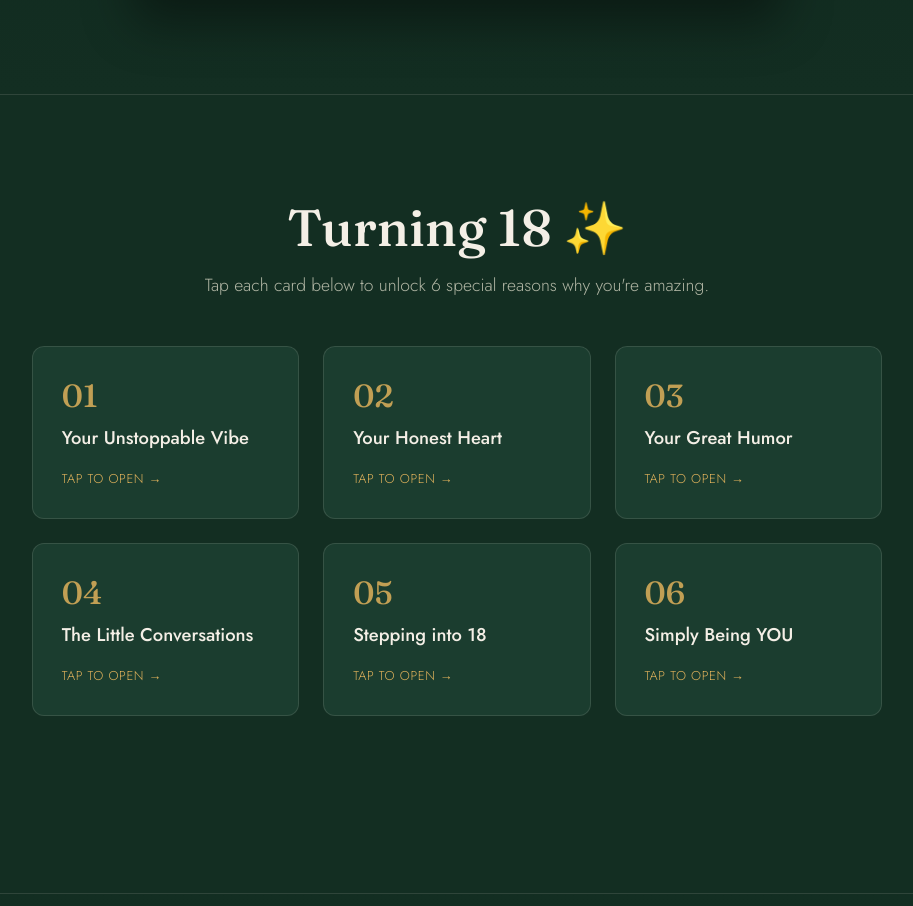
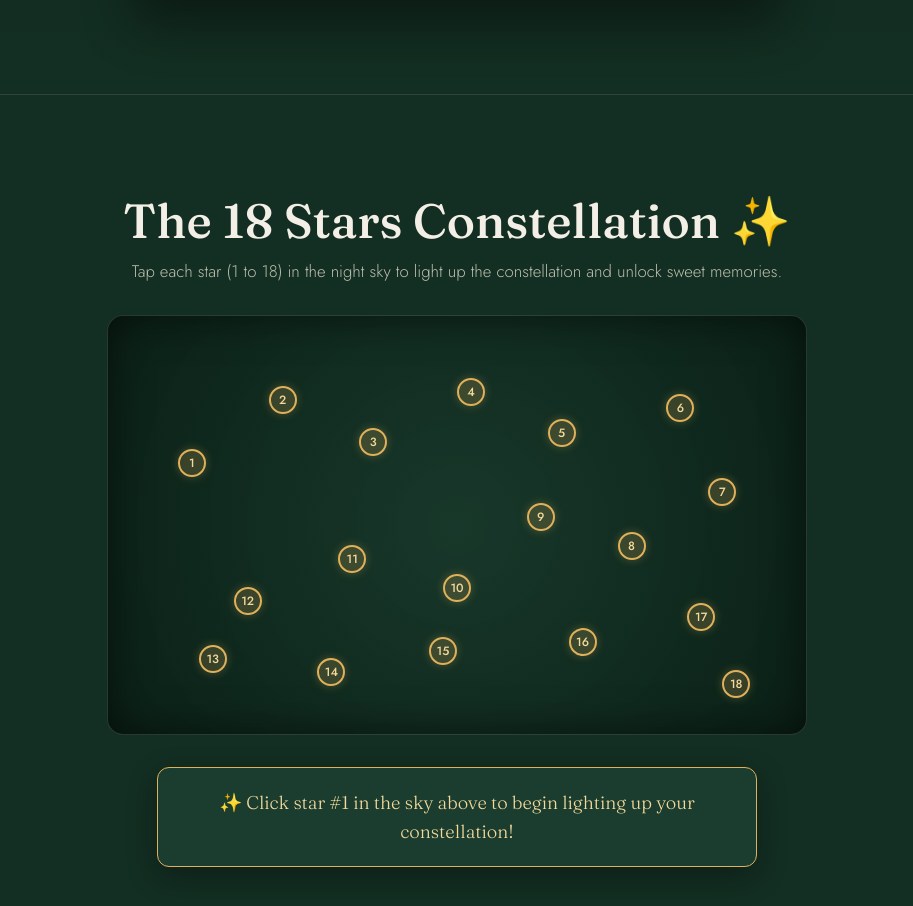
Before and after one commit to BavlyEmad/marvel-game, a plain HTML site: page index.html in a window 1280 px wide. Shown: the part 1918-2824 px from the top of the page, without its empty margins (183-1096 px from the left). Drawn offline with Linux system fonts and the light colour scheme.

Commit message:
Update index.html

```diff
--- a/index.html
+++ b/index.html
@@ -37,7 +37,7 @@
   }
   .serif{font-family:'Fraunces', serif;}
 
-  /* ---------- Ambient sparks (golden green sparkle) ---------- */
+  /* ---------- Ambient sparks ---------- */
   .spark{
     position:fixed; bottom:-10px; border-radius:50%;
     background:var(--gold); opacity:0.45; pointer-events:none; z-index:1;
@@ -129,98 +129,106 @@
   }
   .reveal.in{ opacity:1; transform:translateY(0); }
 
-  /* ---------- Fun Game: 18th Birthday Milestone Cards ---------- */
+  /* ---------- Game #1: 18 Stars Constellation ---------- */
   #game{
     background:var(--forest-mid);
     border-top:1px solid var(--line);
     border-bottom:1px solid var(--line);
+    padding: 6rem 1rem;
   }
-  .game-container{
-    max-width:850px;
+  .constellation-container{
+    max-width:800px;
     width:100%;
     margin:0 auto;
+    display:flex;
+    flex-direction:column;
+    align-items:center;
   }
   .game-header{
-    margin-bottom:3rem;
+    margin-bottom:2rem;
+    text-align:center;
   }
   .game-header h2{
-    font-size:clamp(2rem, 5vw, 3.2rem);
+    font-size:clamp(2rem, 5vw, 3rem);
     font-weight:500;
-    margin-bottom:0.8rem;
+    margin-bottom:0.6rem;
   }
   .game-header p{
-    color:rgba(244,239,220,0.7);
-    font-size:1.1rem;
+    color:rgba(244,239,220,0.75);
+    font-size:1.05rem;
   }
-  .cards-grid{
-    display:grid;
-    grid-template-columns: repeat(auto-fit, minmax(240px, 1fr));
-    gap:1.5rem;
-    text-align:left;
+  .sky-box{
+    position:relative;
+    width:100%;
+    max-width:700px;
+    height:420px;
+    background: radial-gradient(circle at 50% 50%, rgba(27,61,47,0.7) 0%, rgba(10,31,22,0.95) 100%);
+    border: 1px solid var(--line);
+    border-radius: 16px;
+    box-shadow: inset 0 0 40px rgba(0,0,0,0.5);
+    overflow: hidden;
+    margin-bottom: 2rem;
   }
-  .milestone-card{
+  @media(max-width:600px){
+    .sky-box{ height:360px; }
+  }
+  /* SVG Layer for connecting lines */
+  .constellation-svg{
+    position: absolute;
+    inset: 0;
+    width: 100%;
+    height: 100%;
+    pointer-events: none;
+  }
+  .star-node{
+    position: absolute;
+    width: 28px;
+    height: 28px;
+    transform: translate(-50%, -50%);
+    background: rgba(223, 177, 91, 0.2);
+    border: 2px solid var(--gold);
+    border-radius: 50%;
+    cursor: pointer;
+    display: flex;
+    align-items: center;
+    justify-content: center;
+    font-size: 0.75rem;
+    font-weight: 500;
+    color: var(--gold-light);
+    transition: all 0.3s ease;
+    z-index: 5;
+    box-shadow: 0 0 10px rgba(223, 177, 91, 0.3);
+  }
+  .star-node:hover{
+    transform: translate(-50%, -50%) scale(1.2);
+    background: var(--gold);
+    color: var(--forest-dark);
+  }
+  .star-node.lit{
+    background: var(--gold);
+    color: var(--forest-dark);
+    box-shadow: 0 0 18px var(--gold);
+    border-color: #fff;
+  }
+  .star-msg-box{
     background: var(--forest-card);
-    border: 1px solid var(--line);
+    border: 1px solid var(--gold);
+    padding: 1.2rem 1.8rem;
     border-radius: 12px;
-    padding: 1.8rem;
-    cursor: pointer;
-    transition: all 0.3s cubic-bezier(0.25, 0.8, 0.25, 1);
-    position: relative;
-    overflow: hidden;
+    min-height: 90px;
+    display: flex;
+    align-items: center;
+    justify-content: center;
+    text-align: center;
+    max-width: 600px;
+    width: 100%;
+    box-shadow: 0 10px 30px rgba(0,0,0,0.3);
   }
-  .milestone-card:hover{
-    transform: translateY(-4px);
-    border-color: rgba(223, 177, 91, 0.4);
-    background: rgba(35, 78, 60, 0.7);
-  }
-  .milestone-card .num{
+  .star-msg-box p{
     font-family:'Fraunces', serif;
-    font-size:2rem;
-    color:var(--gold);
-    margin-bottom:0.6rem;
-    font-weight:500;
-    opacity:0.85;
-  }
-  .milestone-card h3{
     font-size:1.15rem;
-    color:var(--cream);
-    margin-bottom:0.6rem;
-    font-weight:500;
-  }
-  .milestone-card p{
-    font-size:0.95rem;
-    color:rgba(244,239,230,0.7);
+    color:var(--gold-light);
     line-height:1.6;
-    display:none;
-  }
-  .milestone-card.revealed p{
-    display:block;
-    animation: fadeIn 0.4s ease-out forwards;
-  }
-  .milestone-card.revealed .tap-hint{
-    display:none;
-  }
-  .tap-hint{
-    font-size:0.8rem;
-    color:var(--gold);
-    letter-spacing:0.05em;
-    text-transform:uppercase;
-    margin-top:0.5rem;
-    display:inline-block;
-  }
-  @keyframes fadeIn{ from{opacity:0; transform:translateY(6px);} to{opacity:1; transform:translateY(0);} }
-
-  .game-completion-msg{
-    margin-top:3rem;
-    font-family:'Fraunces', serif;
-    font-style:italic;
-    font-size:1.4rem;
-    color:var(--gold-light);
-    opacity:0;
-    transition: opacity 0.6s ease;
-  }
-  .game-completion-msg.show{
-    opacity:1;
   }
 
   /* ---------- Closing ---------- */
@@ -275,13 +283,17 @@
 </section>
 
 <section id="game">
-  <div class="game-container reveal">
+  <div class="constellation-container reveal">
     <div class="game-header">
-      <h2 class="serif">Turning 18 ✨</h2>
-      <p>Tap each card below to unlock 6 special reasons why you're amazing.</p>
+      <h2 class="serif">The 18 Stars Constellation ✨</h2>
+      <p>Tap each star (1 to 18) in the night sky to light up the constellation and unlock sweet memories.</p>
     </div>
-    <div class="cards-grid" id="cardsGrid"></div>
-    <div class="game-completion-msg serif" id="completionMsg">All unlocked! Here's to your incredible 18th year ahead. 🥂</div>
+    <div class="sky-box" id="skyBox">
+      <svg class="constellation-svg" id="constellationSvg"></svg>
+    </div>
+    <div class="star-msg-box" id="starMsgBox">
+      <p id="starMsgText">✨ Click star #1 in the sky above to begin lighting up your constellation!</p>
+    </div>
   </div>
 </section>
 
@@ -313,40 +325,83 @@ const io = new IntersectionObserver((entries)=>{
 },{threshold:0.2});
 revealEls.forEach(el=>io.observe(el));
 
-// 18th Birthday Interactive Cards Game
-const reasons = [
-  { title: "Your Unstoppable Vibe", desc: "That unmistakable energy you bring that instantly makes conversations effortless and fun." },
-  { title: "Your Honest Heart", desc: "You care genuinely, listen deeply, and are truly one of the most special souls around." },
-  { title: "Your Great Humor", desc: "Your jokes, sarcasm, and playful spirit make every single day brighter." },
-  { title: "The Little Conversations", desc: "From random thoughts to talking about everything and anything without ever running out of things to say." },
-  { title: "Stepping into 18", desc: "A brand new chapter of freedom, amazing memories, and all the best adventures waiting for you." },
-  { title: "Simply Being YOU", desc: "Funny, sensitive, caring, and entirely irreplaceable. Never change." }
+// 18 Star Constellation Game Data
+const starMessages = [
+  "Star #1: That unexpected moment on Snapchat that started all our amazing conversations.",
+  "Star #2: Your infectious laugh that instantly makes any room brighter.",
+  "Star #3: Being the person I look forward to talking to every single day.",
+  "Star #4: How easily we can talk about anything and everything without running out of words.",
+  "Star #5: Your unique, wonderful personality that makes you entirely irreplaceable.",
+  "Star #6: Your sarcasm and jokes that never fail to put a smile on my face.",
+  "Star #7: How genuinely caring and sensitive you are underneath it all.",
+  "Star #8: Those effortless late-night talks where hours feel like minutes.",
+  "Star #9: The beautiful way your eyes light up when you're excited.",
+  "Star #10: Knowing that no matter what, I always want the absolute best for you.",
+  "Star #11: Stepping into 18 with so much grace, beauty, and bright potential.",
+  "Star #12: All the little inside jokes and random thoughts we share.",
+  "Star #13: Your incredible strength and the amazing person you are becoming.",
+  "Star #14: The comfort of knowing I have someone I truly trust and appreciate.",
+  "Star #15: Wishing you boundless peace, joy, and success in this new chapter.",
+  "Star #16: Every wonderful memory we've made so far—and all the ones still waiting for us.",
+  "Star #17: Never forgetting how deeply valued and special you are to me.",
+  "Star #18: ✨ Constellation Complete! Happy 18th Birthday, Andreea! You deserve the world. ❤️"
 ];
 
-const cardsGrid = document.getElementById('cardsGrid');
-const completionMsg = document.getElementById('completionMsg');
-let revealedCount = 0;
+// Pre-defined coordinates (percentages X, Y) for 18 stars inside the sky box
+const starCoords = [
+  {x: 12, y: 35}, {x: 25, y: 20}, {x: 38, y: 30}, {x: 52, y: 18},
+  {x: 65, y: 28}, {x: 82, y: 22}, {x: 88, y: 42}, {x: 75, y: 55},
+  {x: 62, y: 48}, {x: 50, y: 65}, {x: 35, y: 58}, {x: 20, y: 68},
+  {x: 15, y: 82}, {x: 32, y: 85}, {x: 48, y: 80}, {x: 68, y: 78},
+  {x: 85, y: 72}, {x: 90, y: 88}
+];
 
-reasons.forEach((r, idx) => {
-  const card = document.createElement('div');
-  card.className = 'milestone-card';
-  card.innerHTML = `
-    <div class="num">0${idx + 1}</div>
-    <h3>${r.title}</h3>
-    <p>${r.desc}</p>
-    <span class="tap-hint">Tap to open →</span>
-  `;
-  card.addEventListener('click', () => {
-    if(!card.classList.contains('revealed')) {
-      card.classList.add('revealed');
-      revealedCount++;
-      if(revealedCount === reasons.length) {
-        completionMsg.classList.add('show');
+const skyBox = document.getElementById('skyBox');
+const svg = document.getElementById('constellationSvg');
+const starMsgText = document.getElementById('starMsgText');
+let currentLitIndex = -1;
+const starElements = [];
+
+starCoords.forEach((coord, idx) => {
+  const star = document.createElement('div');
+  star.className = 'star-node';
+  star.style.left = coord.x + '%';
+  star.style.top = coord.y + '%';
+  star.textContent = idx + 1;
+
+  star.addEventListener('click', () => {
+    // Allow clicking if it's the next star in sequence
+    if (idx === currentLitIndex + 1) {
+      star.classList.add('lit');
+      currentLitIndex = idx;
+      starMsgText.textContent = starMessages[idx];
+
+      // Draw connecting line to previous star if any
+      if (idx > 0) {
+        const prev = starCoords[idx - 1];
+        const line = document.createElementNS('http://www.w3.org/2000/svg', 'line');
+        line.setAttribute('x1', prev.x + '%');
+        line.setAttribute('y1', prev.y + '%');
+        line.setAttribute('x2', coord.x + '%');
+        line.setAttribute('y2', coord.y + '%');
+        line.setAttribute('stroke', '#dfb15b');
+        line.setAttribute('stroke-width', '2');
+        line.setAttribute('stroke-dasharray', '4');
+        svg.appendChild(line);
+      }
+
+      if (idx === starCoords.length - 1) {
         burstConfetti();
       }
+    } else if (idx <= currentLitIndex) {
+      starMsgText.textContent = starMessages[idx];
+    } else {
+      starMsgText.textContent = `✨ Light star #${currentLitIndex + 2} next!`;
     }
   });
-  cardsGrid.appendChild(card);
+
+  skyBox.appendChild(star);
+  starElements.push(star);
 });
 
 function burstConfetti(){
```
